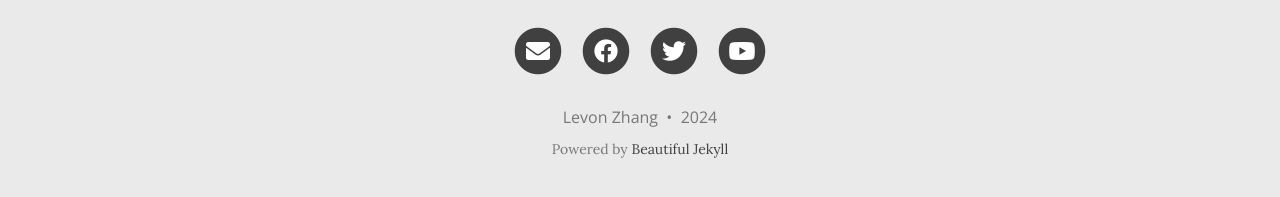
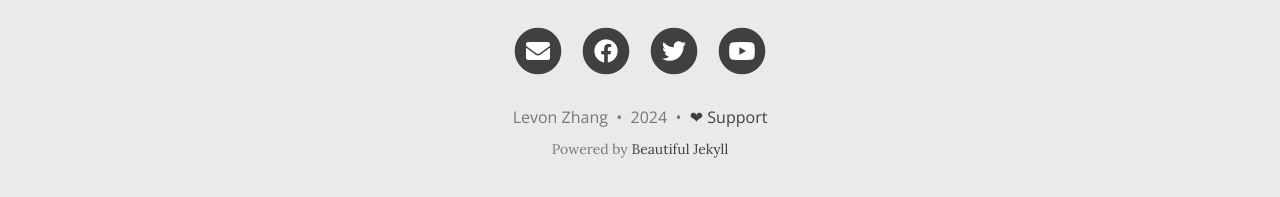
Before and after one commit to zlianhua/ddd-blog, a Jekyll site: the page built from index.md, in a window 1280 px wide and 900 px high, scrolled down 960 px. Shown: the part 690-887 px from the top of the window. Built offline with Jekyll 4.4.1, drawn with Linux system fonts in a browser that asks for light colours; nearby versions of some CDN libraries; comment, search, counter and statistics services are not loaded.

Commit message:
fix layout

```diff
--- a/_config.yml
+++ b/_config.yml
@@ -14,6 +14,9 @@ navbar-links:
 #     - Learn markdown: "https://www.markdowntutorial.com/"
 #   Author's home: "https://deanattali.com"
   ❤ Support: "https://github.com/sponsors/zlianhua"
+
+url-pretty: "❤ Support"
+url-canonical: https://github.com/sponsors/zlianhua
 
 # Add a search button to the navbar
 post_search: true
```
